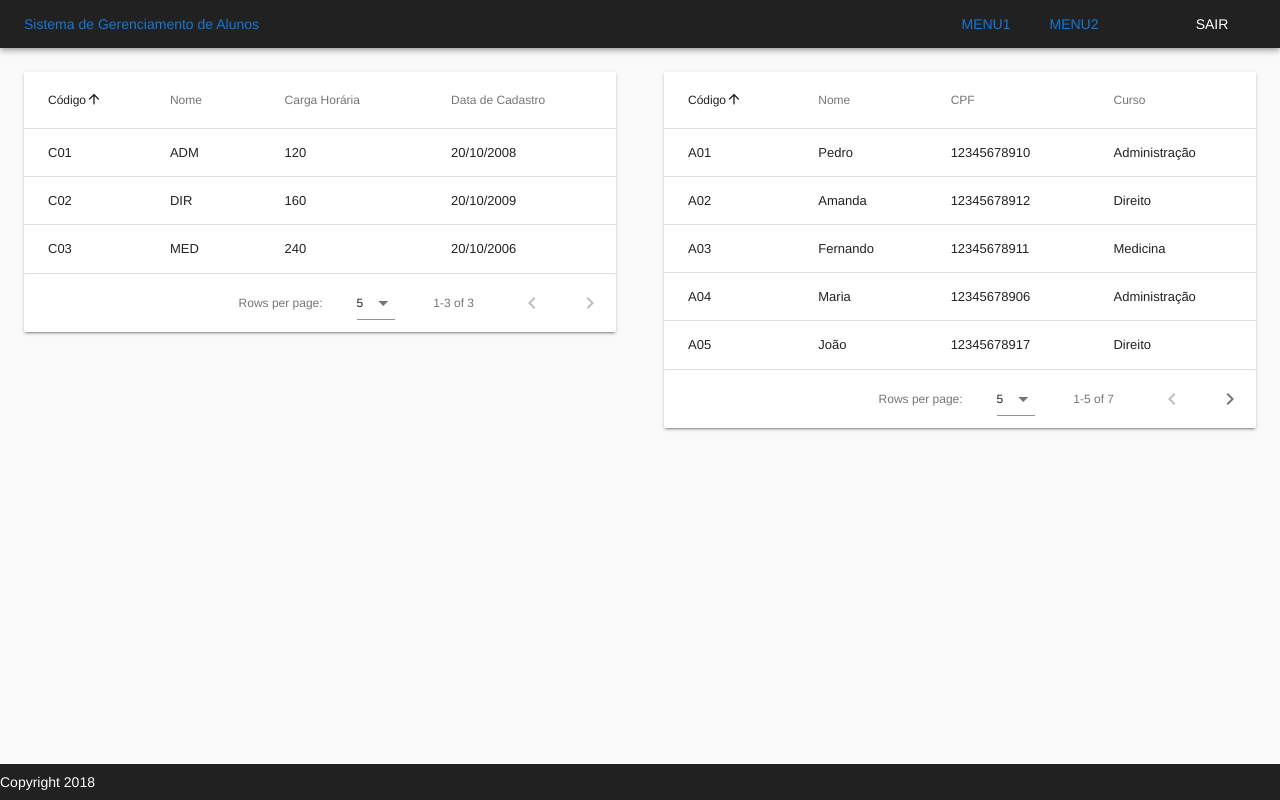
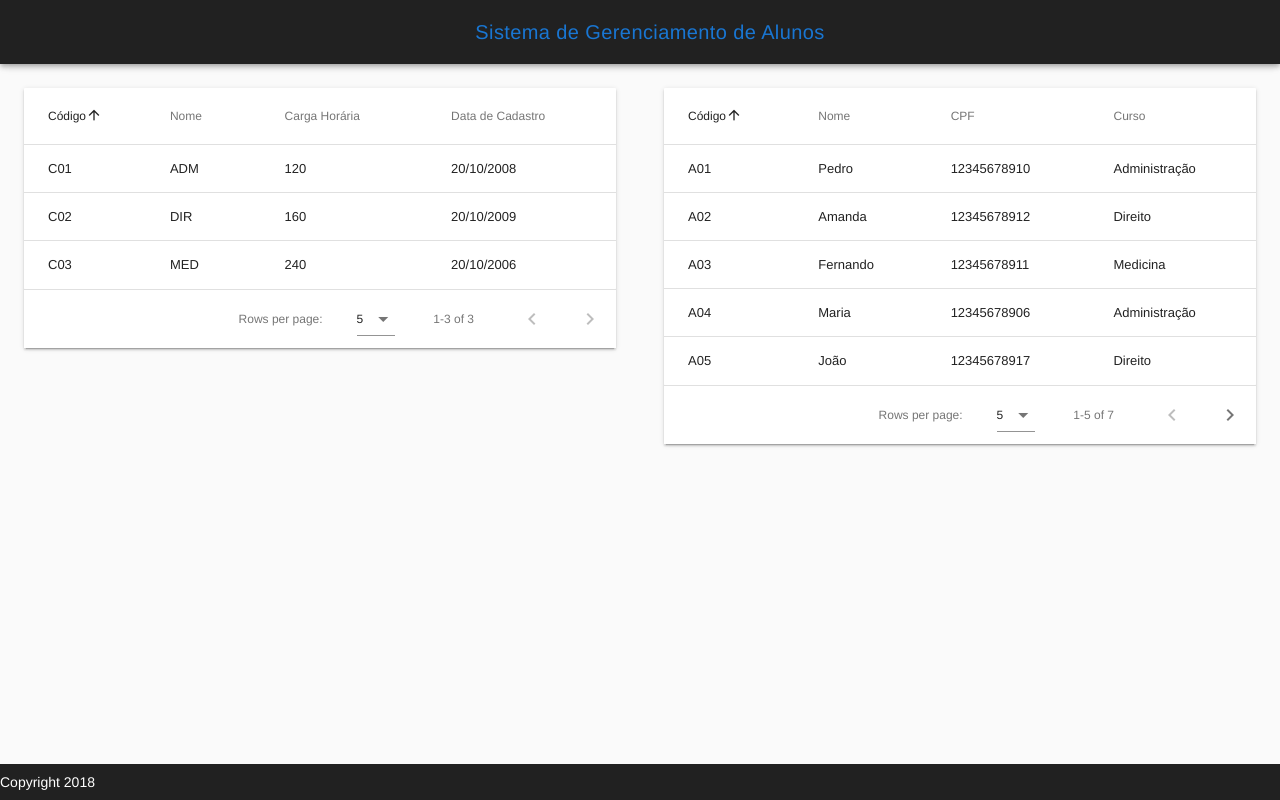
Before and after one commit to GiovanniDias/SMS, a Vue app in the folder frontend/: page / in a window 1280 px wide. Built offline with nearby package versions, Linux system fonts and the light colour scheme.

Commit message:
Update toolbar.

```diff
--- a/frontend/src/components/Toolbar.vue
+++ b/frontend/src/components/Toolbar.vue
@@ -1,6 +1,7 @@
 <template>
+  <div v-if="outfit1">
     <v-toolbar dense dark>
-    <a route :to="{name: 'Home'}">Sistema de Gerenciamento de Alunos</a>
+      <v-btn flat :to="{ name: 'Home' }">Sistema de Gerenciamento de Alunos</v-btn>
       <v-spacer></v-spacer>
       <v-toolbar-items>
         <my-menu
@@ -9,21 +10,41 @@
         ></my-menu>
 
         <div style="width:50px"></div>
-      <!-- <v-btn flat>Exportar</v-btn> -->
-      <v-btn flat>Sair</v-btn>
+        <v-btn flat>Exportar</v-btn>
       </v-toolbar-items>
     </v-toolbar>
+  </div>
+  <div v-else>
+    <v-toolbar dark>
+      <v-spacer></v-spacer>
+      <v-toolbar-title class="white--text">
+        <a @click="goHome" class="nolink">Sistema de Gerenciamento de Alunos</a>
+      </v-toolbar-title>
+      <v-spacer></v-spacer>
+    </v-toolbar>
+  </div>
 </template>
 
 <script>
-import myMenu from './Menu'
+import myMenu from "./Menu";
 export default {
-  components: {myMenu},
-  data(){
-    return{
-      // menu_titles: ['Cursos', 'Alunos']
-      menu_titles: ['Menu1', 'Menu2']
+  components: { myMenu },
+  data() {
+    return {
+      outfit1: false,
+      menu_titles: ['Cursos', 'Alunos']
+    };
+  },
+  methods:{
+    goHome(){
+      this.$router.push({name: 'Home'})
     }
   }
+};
+</script>
+
+<style>
+.nolink {
+  text-decoration: none;
 }
-</script>
+</style>
```
Lines whose indentation alone changed are shown as unchanged.
